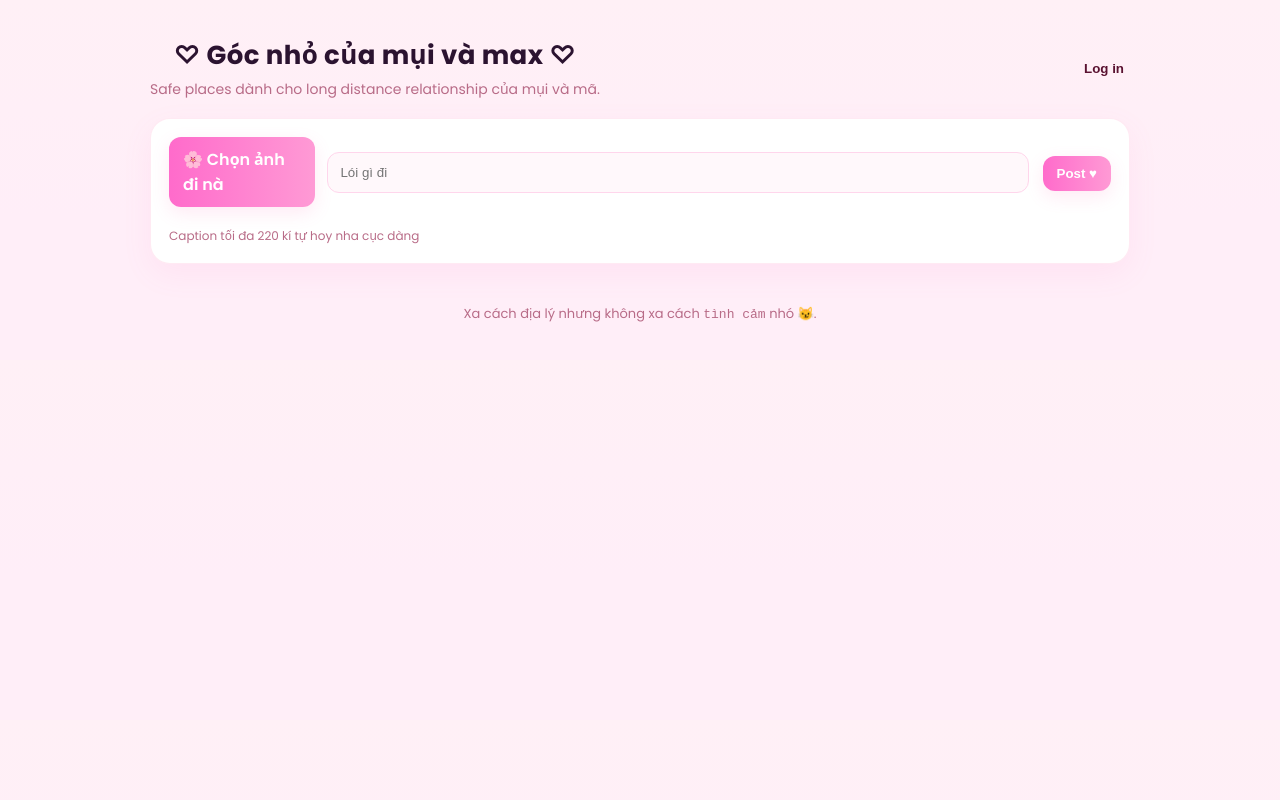
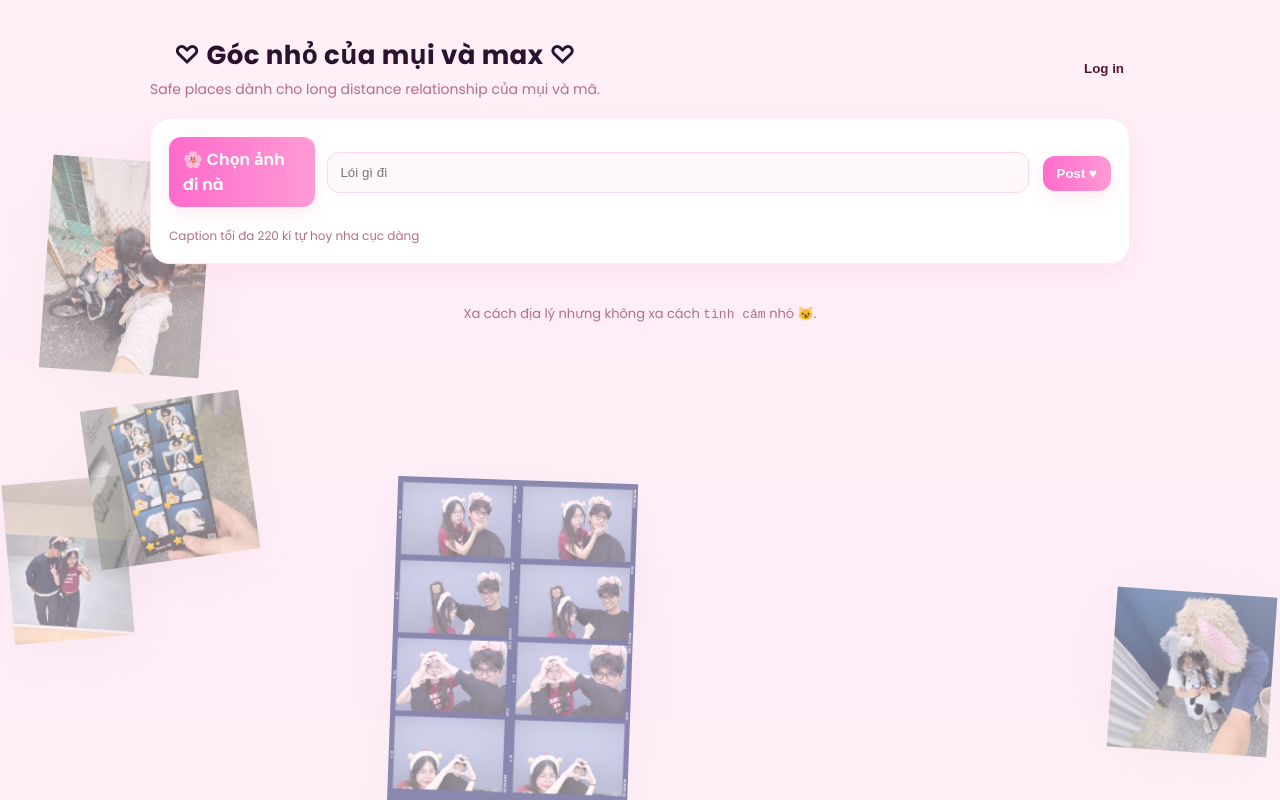
Before and after one commit to MGSarder/qxtdynamics, a plain HTML site: page loverstuff.html in a window 1280 px wide. Drawn offline with nearby package versions, Linux system fonts and the light colour scheme.

Commit message:
Update loverstuff.html

```diff
--- a/loverstuff.html
+++ b/loverstuff.html
@@ -59,9 +59,54 @@
     .card:hover{transform:translateY(-6px);transition:transform 220ms ease}
     .filebtn:active{transform:translateY(1px)}
     @media (max-width:480px){body{padding:18px}.uploader{flex-direction:column;align-items:stretch}.title-block{align-items:center}}
+    /* UNDERLAY: sits under everything and never blocks clicks */
+    .underlay{
+      position:fixed;
+      inset:0;                    /* full viewport */
+      pointer-events:none;        /* never block interactions */
+      z-index:0;                  /* below content */
+      overflow:visible;
+      }
+
+    /* base styles for the decorations */
+    .underlay .u-img{
+      position:absolute;
+      max-width:30vw;
+      width:auto;
+      opacity:0.95;
+      user-select:none;
+      pointer-events:none;
+      transition: transform .36s ease, opacity .36s ease;
+      filter: drop-shadow(0 10px 30px rgba(0,0,0,0.06));
+        }
+
+      /* individual placement (tweak to taste) */
+    .underlay .u1{ left: 8px;  top: 60%;  transform: rotate(-5deg); max-width:120px; opacity:0.55; }
+    .underlay .u2{ left: 40%; top: 60%; transform: translateX(-50%) rotate(2deg); max-width:240px; opacity:0.55; }
+    .underlay .u3{ left: 90px; bottom: 30%; transform: rotate(-8deg); max-width:160px; opacity:0.55;}
+    .underlay .u4{ left: 46px; top: 20%; transform: rotate(4deg); max-width:160px; opacity:0.55;}
+    .underlay .u5{ right: 8px; bottom: 6%; transform: rotate(4deg); max-width:160px; opacity:0.55;}
+
+    /* make sure page content sits above the underlay */
+    .wrap, header, main, footer, .modal, .modal-backdrop { position: relative; z-index: 10; }
+
+    /* if you have fixed/floating elements that must go on top (modals, menus), give them a higher z-index */
+    .modal-backdrop { z-index: 1000; }
+
+    /* hide underlay on very small screens */
+    @media (max-width:720px){
+      .underlay{ display:none; }
+    }
   </style>
 </head>
 <body>
+  <div class="underlay" aria-hidden="true">
+  <img class="u-img u1" src="https://github.com/MGSarder/qxtdynamics/blob/main/1.jpg?raw=true" alt="">
+  <img class="u-img u2" src="https://github.com/MGSarder/qxtdynamics/blob/main/2.jpg?raw=true" alt="">
+  <img class="u-img u3" src="https://github.com/MGSarder/qxtdynamics/blob/main/3.jpg?raw=true" alt="">
+  <img class="u-img u4" src="https://github.com/MGSarder/qxtdynamics/blob/main/4.jpg?raw=true" alt="">
+  <img class="u-img u5" src="https://github.com/MGSarder/qxtdynamics/blob/main/5.jpg?raw=true" alt="">
+</div>
   <div class="wrap">
     <header>
       <div class="title-block">
```
